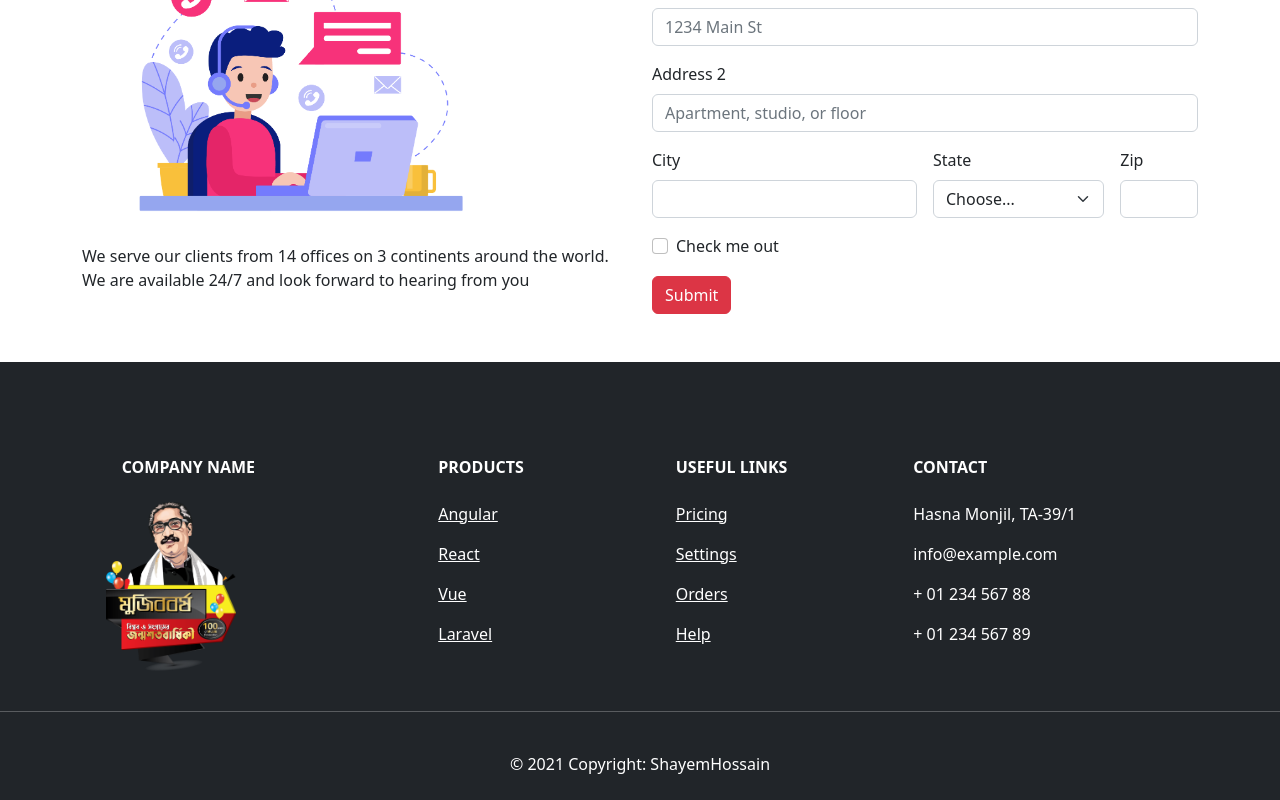
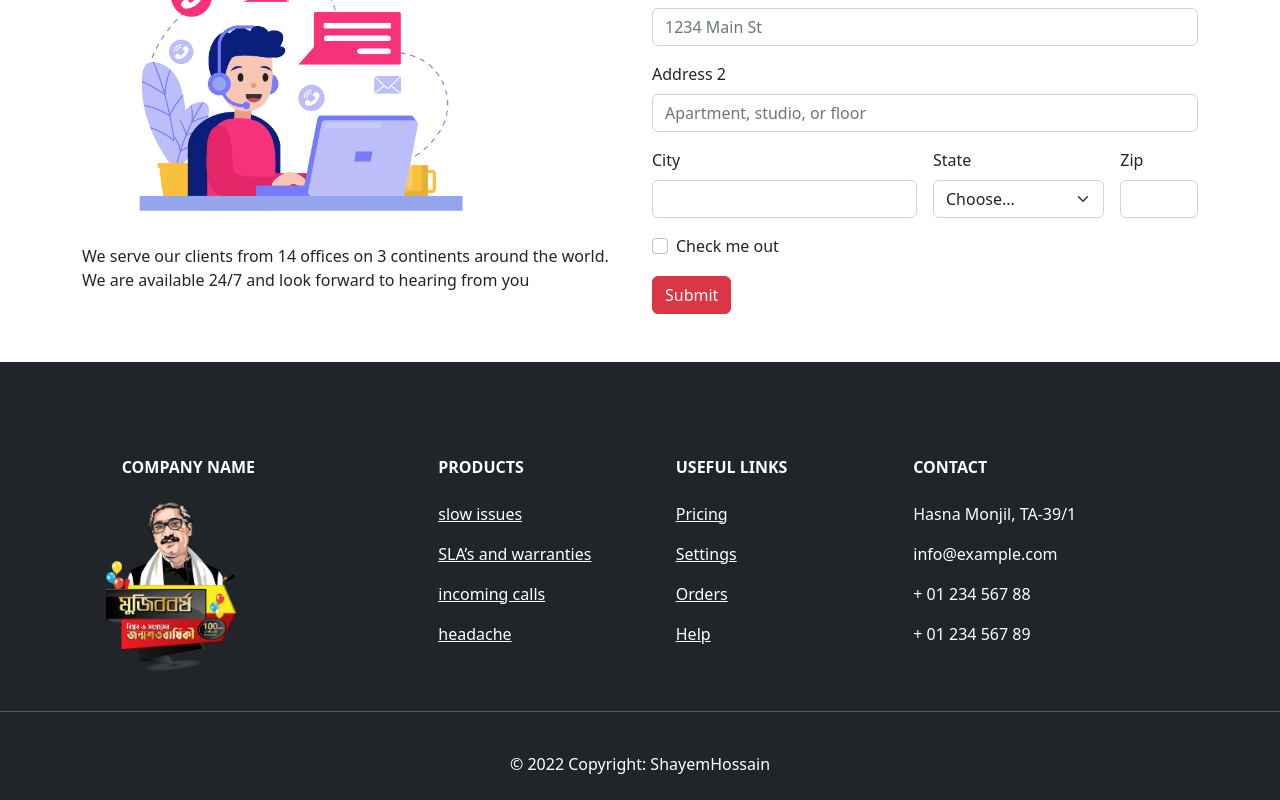
Before and after one commit to sayemhossain/mk-tech-task-two, a React (Create React App) app: page /contact in a window 1280 px wide. Shown: the part 385-1185 px from the top of the page. Built offline with nearby package versions, Linux system fonts and the light colour scheme.

Commit message:
alhamdulillah task 2 done

```diff
--- a/src/Pages/Shared/Footer/Footer.js
+++ b/src/Pages/Shared/Footer/Footer.js
@@ -20,22 +20,22 @@ const Footer = () => {
                 <h6 class="text-uppercase fw-bold mb-4">Products</h6>
                 <p>
                   <a href="#!" class="text-reset">
-                    Angular
+                    slow issues
                   </a>
                 </p>
                 <p>
                   <a href="#!" class="text-reset">
-                    React
+                    SLA’s and warranties
                   </a>
                 </p>
                 <p>
                   <a href="#!" class="text-reset">
-                    Vue
+                    incoming calls
                   </a>
                 </p>
                 <p>
                   <a href="#!" class="text-reset">
-                    Laravel
+                    headache
                   </a>
                 </p>
               </div>
@@ -75,7 +75,7 @@ const Footer = () => {
           </div>
         </section>
         <hr />
-        <div class="text-center p-4">© 2021 Copyright: ShayemHossain</div>
+        <div class="text-center p-4">© 2022 Copyright: ShayemHossain</div>
       </footer>
     </div>
   );
```
